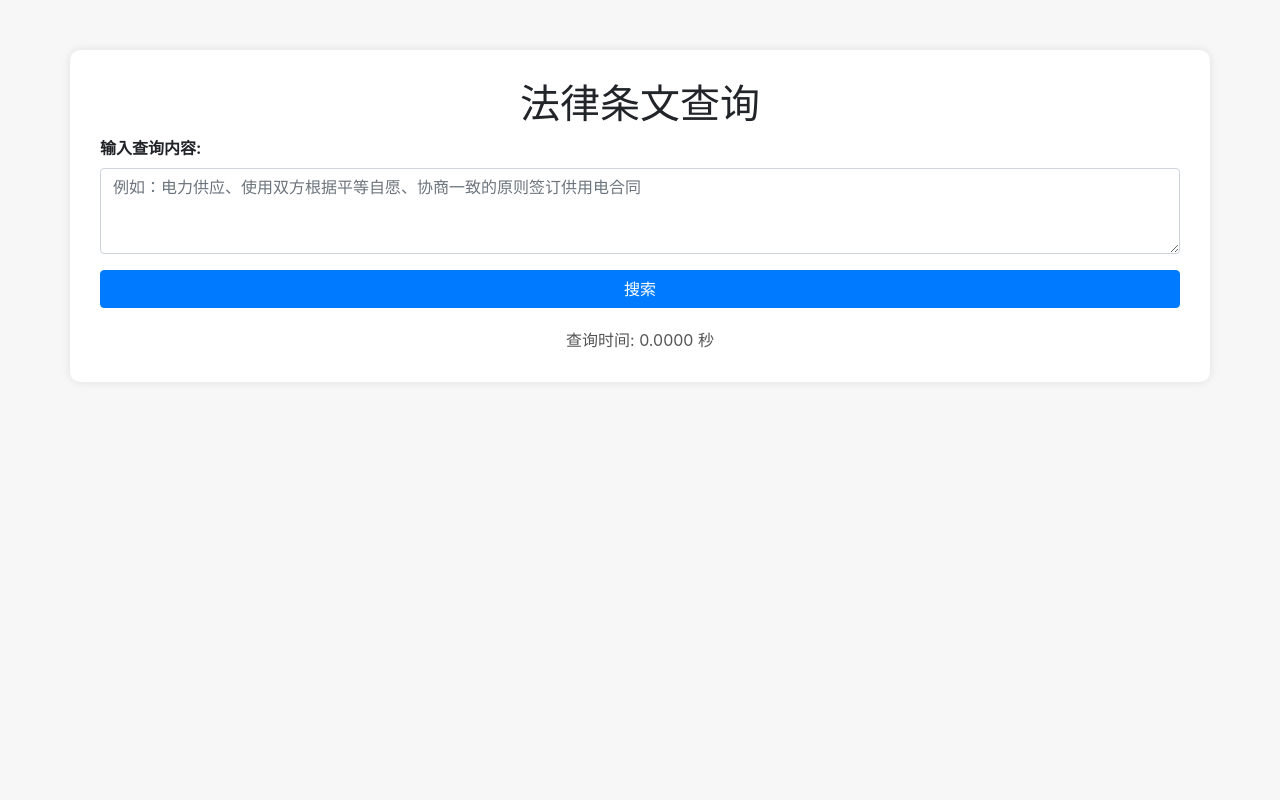
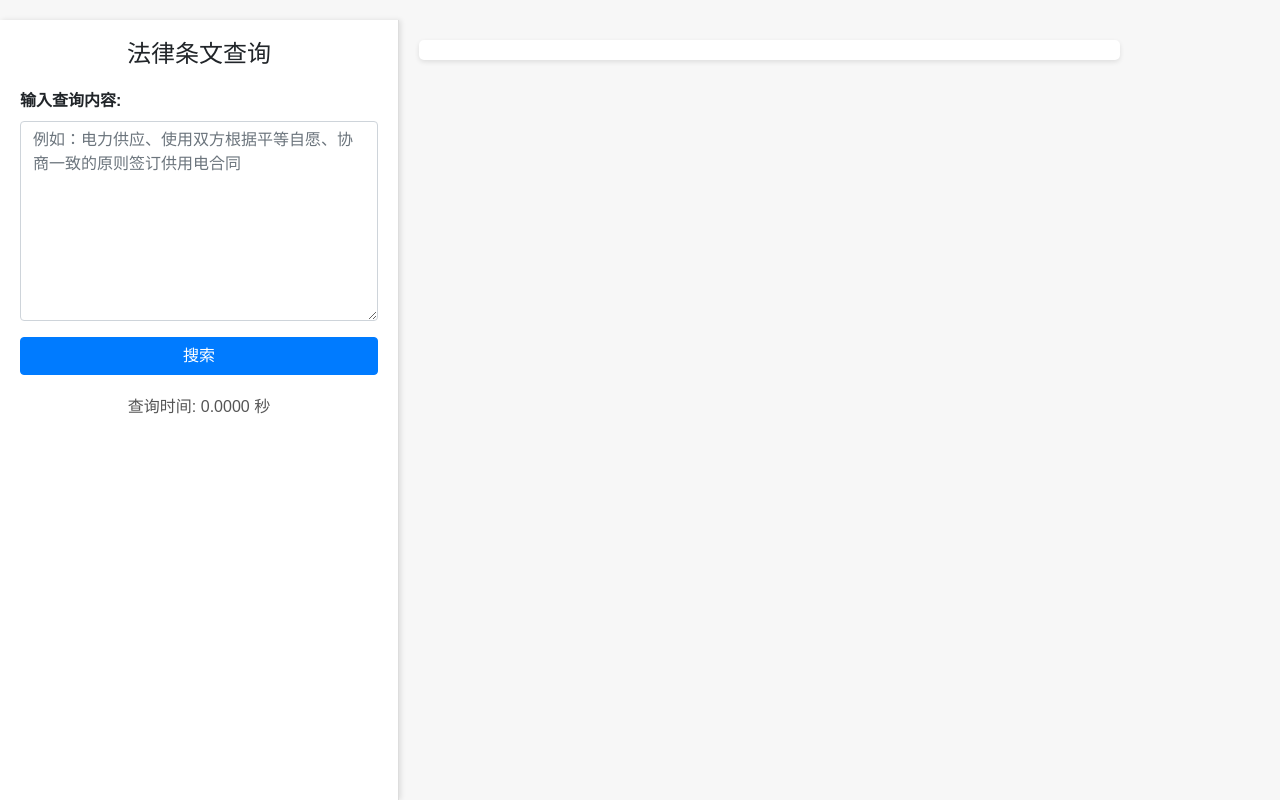
Before and after one commit to smile-II/China-Electric-Power-Law-Conflict-Detection, a Flask app: page / in a window 1280 px wide. Run offline with Flask 3, Linux system fonts and the light colour scheme; some libraries are stand-ins or nearby versions.

Commit message:
right and left panel

```diff
--- a/src/app.py
+++ b/src/app.py
@@ -12,14 +12,14 @@ model = SentenceTransformer('moka-ai/m3e-base')
 def index():
     return render_template("index.html")
 
-@app.route('/search', methods=['POST'])
+@app.route('/search', methods=['POST']) #定义一个POST请求的路由，处理搜索请求。
 def search():
     query = request.json.get('query')
     query_list = split_into_sentences(query)
 
     results_list = []
     for query in query_list:
-        results, vectorize_time, similarity_time, sort_time = retrieve(query, model, "models/vectorizer.pkl", "data/processed/electricity_laws.json")
+        results, vectorize_time, similarity_time, sort_time = retrieve(query, model, "models/vectorizer.pkl", "data/processed/electricity_laws.json",top_k=5)
         results_list.append({
             "query": query,
             "results": results,
--- a/src/templates/index.html
+++ b/src/templates/index.html
@@ -8,29 +8,45 @@
     <style>
         body {
             background-color: #f7f7f7;
-            padding-top: 50px;
+            padding-top: 20px;
+            margin: 0;
+            font-family: 'Arial', sans-serif;
         }
         .container {
-            background-color: white;
-            padding: 30px;
-            border-radius: 10px;
-            box-shadow: 0 0 10px rgba(0, 0, 0, 0.1);
+            display: flex;
+            margin: 0;
+            padding: 0;
+            width: 100%;
+            height: calc(100vh - 20px);
         }
-        .card {
-            margin-top: 20px;
+        .left-panel {
+            width: 35%;
+            padding: 20px;
+            border-right: 1px solid #ddd;
+            box-shadow: 2px 0 5px rgba(0,0,0,0.1);
+            background-color: #fff;
         }
-        .card-title {
-            color: #007bff;
+        .right-panel {
+            width: 65%;
+            padding: 20px;
+            overflow-y: auto;
         }
-        .card-subtitle {
-            font-size: 0.9rem;
-            color: #6c757d;
+        h1 {
+            font-size: 1.5rem;
+            margin-bottom: 20px;
+            text-align: center;
         }
         .form-group label {
             font-weight: bold;
         }
-        textarea.form-control {
+        .form-group textarea {
             resize: vertical;
+            height: 200px;
+        }
+        .btn-primary {
+            background-color: #007bff;
+            border-color: #007bff;
+            width: 100%;
         }
         #loadingSpinner {
             display: none;
@@ -43,15 +59,36 @@
             color: #555;
             text-align: center;
         }
+        .card {
+            margin-bottom: 20px;
+            box-shadow: 0 2px 5px rgba(0,0,0,0.1);
+        }
+        .card-title {
+            color: #007bff;
+        }
+        .card-subtitle {
+            font-size: 0.9rem;
+            color: #6c757d;
+        }
+        .card-text {
+            font-size: 0.9rem;
+        }
+        .result {
+            padding: 10px;
+            background-color: #fff;
+            border-radius: 5px;
+            box-shadow: 0 2px 5px rgba(0,0,0,0.1);
+        }
     </style>
 </head>
 <body>
     <div class="container">
+        <div class="left-panel">
             <h1 class="text-center">法律条文查询</h1>
             <form id="searchForm">
                 <div class="form-group">
                     <label for="query">输入查询内容:</label>
-                <textarea class="form-control" id="query" rows="3" placeholder="例如：电力供应、使用双方根据平等自愿、协商一致的原则签订供用电合同"></textarea>
+                    <textarea class="form-control" id="query" rows="10" placeholder="例如：电力供应、使用双方根据平等自愿、协商一致的原则签订供用电合同"></textarea>
                 </div>
                 <button type="submit" class="btn btn-primary btn-block">搜索</button>
             </form>
@@ -59,7 +96,10 @@
                 <span class="sr-only">正在加载...</span>
             </div>
             <div id="timeTaken">查询时间: <span id="elapsedTime">0.0000</span> 秒</div>
+        </div>
+        <div class="right-panel">
             <div id="results" class="result"></div>
+        </div>
     </div>
 
     <script src="https://code.jquery.com/jquery-3.5.1.min.js"></script>
```
Lines whose indentation alone changed are shown as unchanged.
